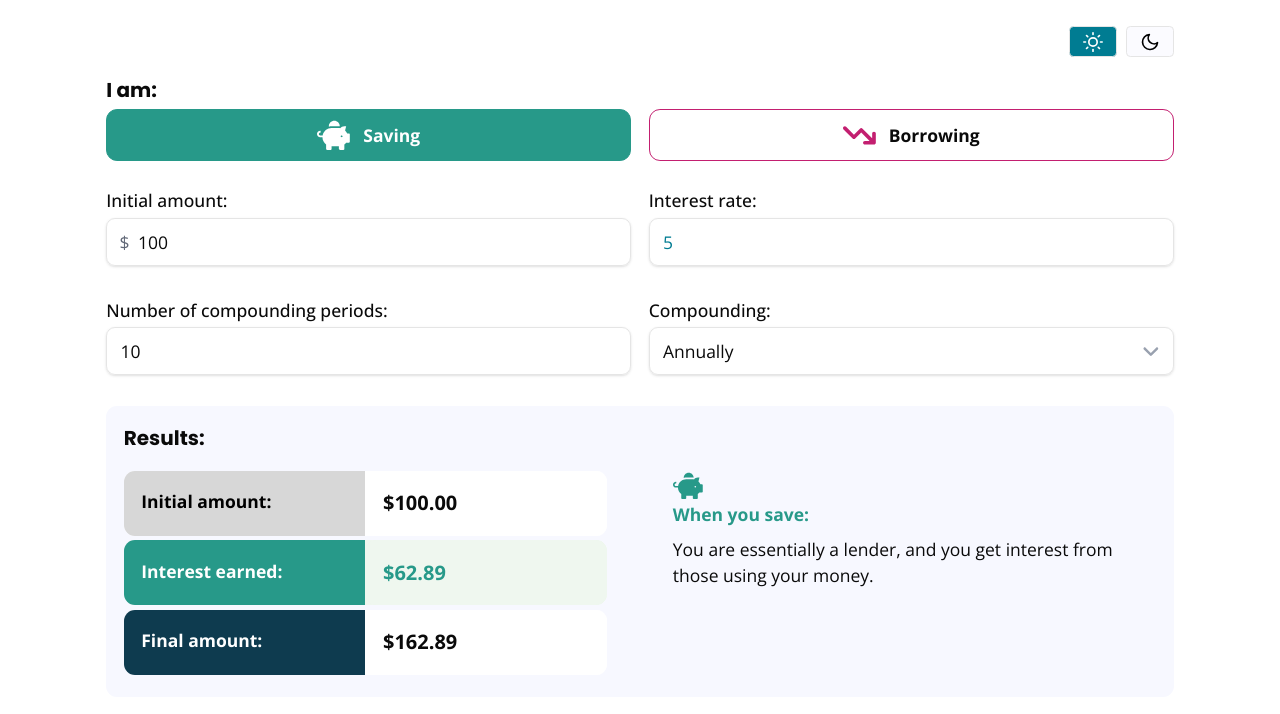
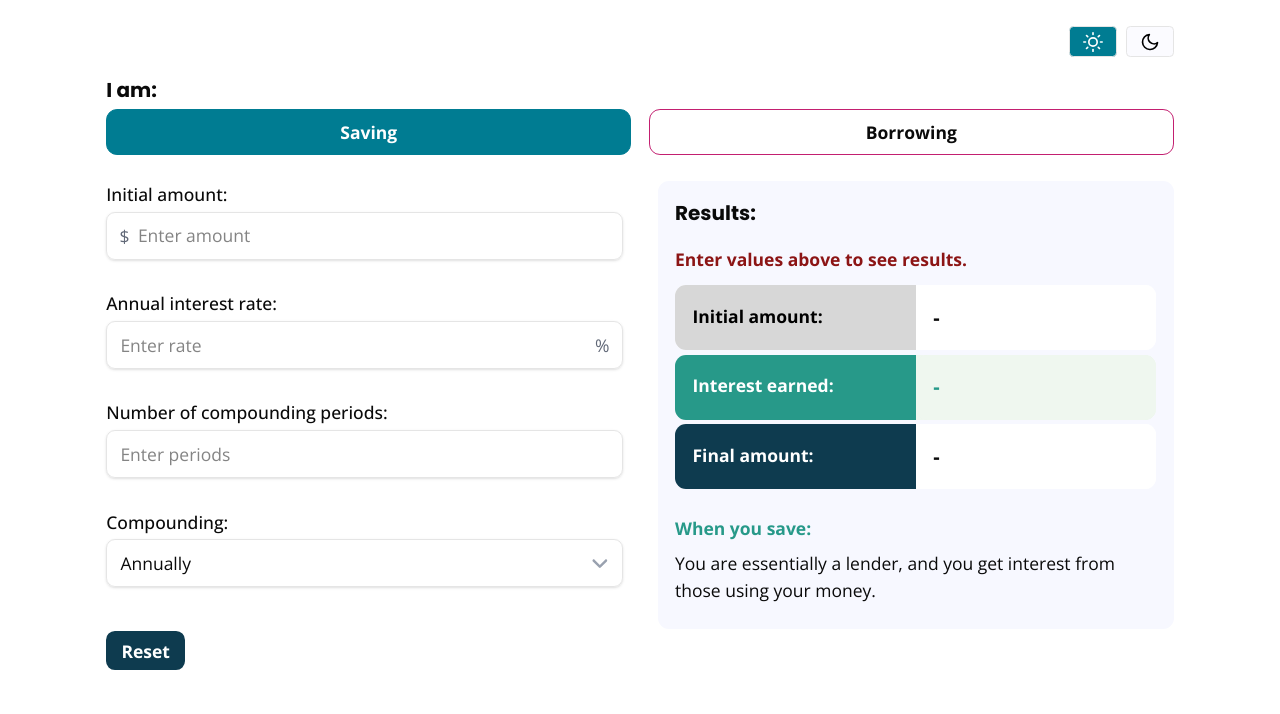
Before and after one commit to SU-SWS/ifdm_learning_apps, a Next.js app: page /interactives/interest-calculator in a window 1280 px wide. Shown: the top 714 px of the page. Built offline with nearby package versions, Linux system fonts and the light colour scheme.

Commit message:
Changes to the math, errors, layout

```diff
--- a/app/interactives/interest-calculator/page.tsx
+++ b/app/interactives/interest-calculator/page.tsx
@@ -1,9 +1,9 @@
 "use client";
 
 import React, { useState, useEffect, useMemo } from "react";
-import { FaPiggyBank } from "react-icons/fa";
-import { FaArrowTrendDown, FaAngleDown } from "react-icons/fa6";
+import { FaAngleDown } from "react-icons/fa6";
 import ThemeToggle from "@/app/lib/theme-toggle";
+import { Button } from "@/app/ui/components/button"
 
 type CompoundingFrequency =
   | "daily"
@@ -44,6 +44,16 @@ const freqAdjective: Record<CompoundingFrequency, string> = {
   annually: "annual",
 };
 
+// Maximum span the periods field allows, expressed in years.
+const MAX_YEARS = 300;
+
+// Any result at or beyond this magnitude is treated as too large to display.
+const DISPLAY_CEILING = 1e15;
+
+// Catches Infinity, -Infinity, NaN, or anything past the display ceiling.
+const isTooLarge = (value: number) =>
+  !Number.isFinite(value) || Math.abs(value) > DISPLAY_CEILING;
+
 function buildPeriodsRangeError(
   freq: CompoundingFrequency,
   max: number,
@@ -53,8 +63,25 @@ function buildPeriodsRangeError(
   if (freq === "annually") {
     return `Enter a number of years between 0 and ${maxFormatted}.`;
   }
-  return `Enter a number of ${periodLabel} between 0 and ${maxFormatted}. (${maxFormatted} ${periodLabel} = 100 years with ${freqAdjective[freq]} compounding).`;
+  return `Enter a number of ${periodLabel} between 0 and ${maxFormatted}. (${maxFormatted} ${periodLabel} = ${MAX_YEARS} years with ${freqAdjective[freq]} compounding).`;
 }
+
+// Adds thousands separators while preserving a leading minus sign and a decimal
+// point the user is still typing (e.g. "-" stays "-", "1000." stays "1,000.",
+// ".5" stays ".5", "-1000" stays "-1,000").
+const formatWithCommas = (raw: string): string => {
+  if (raw === "" || raw === "-") return raw;
+  const negative = raw.startsWith("-");
+  const unsigned = negative ? raw.slice(1) : raw;
+  const sign = negative ? "-" : "";
+  const [intPart, decPart] = unsigned.split(".");
+  const intFormatted =
+    intPart === "" ? "" : parseInt(intPart, 10).toLocaleString("en-US");
+  if (unsigned.includes(".")) {
+    return `${sign}${intFormatted}.${decPart ?? ""}`;
+  }
+  return `${sign}${intFormatted}`;
+};
 
 const formatCurrency = (value: number) =>
   new Intl.NumberFormat("en-US", {
@@ -68,21 +95,25 @@ const AMOUNT_MAX = 100_000_000;
 const AMOUNT_MIN = 1;
 const RATE_MAX = 1000;
 
+// Whole dollars (8) + decimal point + 2 cents = 12 characters of headroom.
+// The optional minus sign is not counted against this budget.
+const AMOUNT_MAX_CHARS = 12;
+
 export default function InterestRateVisual() {
   const [mode, setMode] = useState<"saving" | "borrowing">("saving");
 
   // Amount
-  const [amountRaw, setAmountRaw] = useState("100");
-  const [amountDisplay, setAmountDisplay] = useState("100");
+  const [amountRaw, setAmountRaw] = useState("");
+  const [amountDisplay, setAmountDisplay] = useState("");
   const [amountError, setAmountError] = useState("");
 
   // Rate
-  const [rateRaw, setRateRaw] = useState("5");
+  const [rateRaw, setRateRaw] = useState("");
   const [rateError, setRateError] = useState("");
   const [rateWarning, setRateWarning] = useState("");
 
   // Periods
-  const [periodsRaw, setPeriodsRaw] = useState("10");
+  const [periodsRaw, setPeriodsRaw] = useState("");
   const [periodsError, setPeriodsError] = useState("");
   const [periodsWarning, setPeriodsWarning] = useState("");
   const [periodsInfo, setPeriodsInfo] = useState("");
@@ -93,9 +124,9 @@ export default function InterestRateVisual() {
 
   // Debounced values for calculation
   const [debounced, setDebounced] = useState({
-    amount: "100",
-    rate: "5",
-    periods: "10",
+    amount: "",
+    rate: "",
+    periods: "",
     compounding: "annually" as CompoundingFrequency,
   });
 
@@ -113,16 +144,14 @@ export default function InterestRateVisual() {
     return () => clearTimeout(t);
   }, [amountRaw, rateRaw, periodsRaw, compounding]);
 
-  const maxPeriods = frequencyMap[compounding].periods * 100;
+  const maxPeriods = frequencyMap[compounding].periods * MAX_YEARS;
 
   // Derived error state
-  const hasError =
-    amountRaw === "" ||
-    rateRaw === "" ||
-    periodsRaw === "" ||
-    !!amountError ||
-    !!rateError ||
-    !!periodsError;
+  const anyFieldEmpty =
+    amountRaw === "" || rateRaw === "" || periodsRaw === "";
+  const hasValidationError =
+    !!amountError || !!rateError || !!periodsError;
+  const hasError = anyFieldEmpty || hasValidationError;
 
   // Calculations
   const { interestAmount, totalAmount } = useMemo(() => {
@@ -146,38 +175,68 @@ export default function InterestRateVisual() {
     };
   }, [debounced, hasError, mode]);
 
+  // A finite, valid calculation whose magnitude is beyond what we can render.
+  const resultTooLarge =
+    !hasError && (isTooLarge(interestAmount) || isTooLarge(totalAmount));
+
+  // Reset everything back to the empty default state.
+  const handleReset = () => {
+    setMode("saving");
+    setAmountRaw("");
+    setAmountDisplay("");
+    setAmountError("");
+    setRateRaw("");
+    setRateError("");
+    setRateWarning("");
+    setPeriodsRaw("");
+    setPeriodsError("");
+    setPeriodsWarning("");
+    setPeriodsInfo("");
+    setCompounding("annually");
+    setDebounced({
+      amount: "",
+      rate: "",
+      periods: "",
+      compounding: "annually",
+    });
+  };
+
   // Amount handlers
   const handleAmountChange = (e: React.ChangeEvent<HTMLInputElement>) => {
     const stripped = e.target.value.replace(/,/g, "");
-    if (stripped !== "" && !/^\d*$/.test(stripped)) return;
+    // Allow empty, an optional leading minus, digits, an optional single decimal
+    // point, and up to 2 decimals. The minus is kept so an invalid negative
+    // entry stays visible and can be flagged rather than silently cleared.
+    if (stripped !== "" && !/^-?\d*\.?\d{0,2}$/.test(stripped)) return;
+    // Count value digits only; the sign does not eat into the character budget.
+    if (stripped.replace("-", "").length > AMOUNT_MAX_CHARS) return;
     setAmountRaw(stripped);
-    const num = parseInt(stripped, 10);
+    setAmountDisplay(formatWithCommas(stripped));
+    const num = parseFloat(stripped);
     if (!isNaN(num)) {
-      setAmountDisplay(num.toLocaleString("en-US"));
       if (num < AMOUNT_MIN || num > AMOUNT_MAX) {
         setAmountError(
-          `Enter a whole dollar amount between $${AMOUNT_MIN} and $${AMOUNT_MAX.toLocaleString("en-US")}.`,
+          `Enter an amount between $${AMOUNT_MIN} and $${AMOUNT_MAX.toLocaleString("en-US")}.`,
         );
       } else {
         setAmountError("");
       }
     } else {
-      setAmountDisplay(stripped);
       setAmountError("");
     }
   };
 
   const handleAmountBlur = () => {
-    const num = parseInt(amountRaw, 10);
+    const num = parseFloat(amountRaw);
     if (amountRaw === "" || isNaN(num)) {
       setAmountRaw("");
       setAmountDisplay("");
       setTimeout(() => setAmountError("Please enter an initial amount."), 150);
     } else {
-      setAmountDisplay(num.toLocaleString("en-US"));
+      setAmountDisplay(num.toLocaleString("en-US", { maximumFractionDigits: 2 }));
       if (num < AMOUNT_MIN || num > AMOUNT_MAX) {
         setAmountError(
-          `Enter a whole dollar amount between $${AMOUNT_MIN} and $${AMOUNT_MAX.toLocaleString("en-US")}.`,
+          `Enter an amount between $${AMOUNT_MIN} and $${AMOUNT_MAX.toLocaleString("en-US")}.`,
         );
       } else {
         setAmountError("");
@@ -203,7 +262,7 @@ export default function InterestRateVisual() {
       setRateError("");
       setRateWarning(
         val === 0
-          ? "At 0%, no interest is earned or charged — final amount equals initial amount."
+          ? "At 0%, no interest is earned or charged. Final amount equals initial amount."
           : "",
       );
     }
@@ -238,7 +297,7 @@ export default function InterestRateVisual() {
       setPeriodsError("");
       setPeriodsWarning(
         val === 0
-          ? "0 periods means no time passes — final amount will equal the initial amount."
+          ? "0 periods means no time passes. Final amount will equal the initial amount."
           : "",
       );
       setPeriodsInfo(
@@ -266,7 +325,7 @@ export default function InterestRateVisual() {
     const freq = e.target.value as CompoundingFrequency;
     setCompounding(freq);
     if (periodsRaw !== "") {
-      const newMax = frequencyMap[freq].periods * 100;
+      const newMax = frequencyMap[freq].periods * MAX_YEARS;
       const val = parseFloat(periodsRaw);
       if (val > newMax) {
         setPeriodsError(buildPeriodsRangeError(freq, newMax));
@@ -282,21 +341,16 @@ export default function InterestRateVisual() {
       <h1 className="sr-only">Interest Calculator</h1>
 
       <div className="mb-8">
-        {/* Mode toggle */}
+        {/* Mode toggle (spans the full width above the two columns) */}
         <div className="flex flex-col mb-6">
           <h2 className="font-poppins text-lg-title text-[var(--foreground)] font-bold mb-1">I am:</h2>
           <div className="flex-1 flex gap-4">
             <button
-              className={`group min-w-[150px] flex-1 py-2 px-3 text-md font-bold rounded-lg border-1 border-palo-verde hover:bg-[var(--button-green)] ${mode === "saving" ? "bg-palo-verde" : ""}`}
+              className={`group min-w-[150px] flex-1 py-2 px-3 text-md font-bold rounded-lg border-1 border-lagunita hover:bg-lagunita ${mode === "saving" ? "bg-lagunita" : ""}`}
               onClick={() => setMode("saving")}
               aria-pressed={mode === "saving"}
             >
               <div className="flex-1 flex gap-3 align-center justify-center">
-                <div
-                  className={`text-3xl self-center ${mode === "saving" ? "text-white" : "text-palo-verde group-hover:text-white"}`}
-                >
-                  <FaPiggyBank />
-                </div>
                 <div
                   className={`self-center ${mode === "saving" ? "text-white" : "text-[var(--foreground)] group-hover:text-white"}`}
                 >
@@ -311,11 +365,6 @@ export default function InterestRateVisual() {
             >
               <div className="flex-1 flex gap-3 align-center justify-center">
                 <div
-                  className={`text-3xl self-center ${mode === "borrowing" ? "text-white" : "text-berry group-hover:text-white"}`}
-                >
-                  <FaArrowTrendDown />
-                </div>
-                <div
                   className={`self-center ${mode === "borrowing" ? "text-white" : "text-[var(--foreground)] group-hover:text-white"}`}
                 >
                   Borrowing
@@ -325,8 +374,12 @@ export default function InterestRateVisual() {
           </div>
         </div>
 
-        {/* Row 1: Amount + Rate */}
-        <div className="flex flex-wrap gap-4 mb-6 flex-col md:flex-row">
+        {/* Two-column layout: inputs on the left, results card on the right */}
+        <div className="grid gap-6 lg:grid-cols-2 lg:gap-8 items-start">
+          {/* LEFT: inputs */}
+          <div>
+            {/* Amount + Rate */}
+            <div className="flex flex-col gap-6 mb-6">
               {/* Initial Amount */}
               <div className="flex-1 min-w-[150px] space-y-1">
                 <label
@@ -345,7 +398,7 @@ export default function InterestRateVisual() {
                   <input
                     id="initial-amount"
                     type="text"
-                inputMode="numeric"
+                    inputMode="decimal"
                     placeholder="Enter amount"
                     value={amountDisplay}
                     onChange={handleAmountChange}
@@ -371,7 +424,7 @@ export default function InterestRateVisual() {
                   htmlFor="interest-rate"
                   className="block text-md font-medium text-[var(--foreground)]"
                 >
-              Interest rate:
+                  Annual interest rate:
                 </label>
                 <div className="relative">
                   <input
@@ -388,8 +441,6 @@ export default function InterestRateVisual() {
                     aria-invalid={!!rateError}
                     aria-describedby="rate-msg"
                     className={`block w-full rounded-md shadow-sm py-2 px-3 border pr-10 [appearance:textfield] [&::-webkit-outer-spin-button]:appearance-none [&::-webkit-inner-spin-button]:appearance-none ${
-                  mode === "borrowing" ? "text-berry" : "text-lagunita"
-                } ${
                       rateError
                         ? "border-2 border-[var(--color-inline-error)]"
                         : rateWarning
@@ -397,6 +448,12 @@ export default function InterestRateVisual() {
                           : ""
                     }`}
                   />
+                  <span
+                    aria-hidden="true"
+                    className="absolute right-3 top-1/2 -translate-y-1/2 text-[var(--color-symbols)] pointer-events-none"
+                  >
+                    %
+                  </span>
                 </div>
                 <p
                   id="rate-msg"
@@ -414,8 +471,8 @@ export default function InterestRateVisual() {
               </div>
             </div>
 
-        {/* Row 2: Periods + Compounding */}
-        <div className="flex flex-wrap gap-4 mb-6 flex-col md:flex-row">
+            {/* Periods + Compounding */}
+            <div className="flex flex-col gap-6 mb-6">
               {/* Periods */}
               <div className="flex-1 min-w-[150px] space-y-1">
                 <label
@@ -492,20 +549,32 @@ export default function InterestRateVisual() {
               </div>
             </div>
 
-        {/* Results */}
-        <div className="mt-6 p-4 rounded-lg bg-[var(--card-background)]">
+            {/* Reset */}
+            <div className="flex justify-start">
+              <Button
+                type="button"
+                variant="lagunita"
+                size="sm"
+                className="mt-4"
+                onClick={handleReset}
+              >
+                Reset
+              </Button>
+            </div>
+          </div>
+
+          {/* RIGHT: results */}
+          <div className="p-4 rounded-lg bg-[var(--card-background)]">
             <h2 className="font-poppins text-lg-title text-[var(--foreground)] font-bold pb-4">
               Results:
             </h2>
-          <div
-            aria-live="polite"
-            aria-atomic="true"
-            className="lg:grid lg:grid-cols-2 lg:gap-15"
-          >
+            <div aria-live="polite" aria-atomic="true">
               <div className="innerwrapper">
                 {hasError && (
-                <p className="text-sm text-[var(--foreground)] mb-3">
-                  Fix the highlighted field to see results.
+                  <p className="text font-bold text-[var(--color-inline-error)] mb-3">
+                    {hasValidationError
+                      ? "Fix the highlighted field to see results."
+                      : "Enter values above to see results."}
                   </p>
                 )}
 
@@ -531,7 +600,11 @@ export default function InterestRateVisual() {
                   <div
                     className={`w-full sm:w-[50%] text-lg-title p-4 self-center rounded-lg sm:rounded-r-lg font-bold overflow-hidden text-ellipsis ${mode === "saving" ? "bg-palo-verde-light text-palo-verde" : "bg-berry-light text-berry"}`}
                   >
-                  {hasError ? "-" : formatCurrency(Math.abs(interestAmount))}
+                    {hasError
+                      ? "-"
+                      : resultTooLarge
+                        ? "Too large to display"
+                        : formatCurrency(Math.abs(interestAmount))}
                   </div>
                 </div>
 
@@ -541,21 +614,31 @@ export default function InterestRateVisual() {
                     Final amount:
                   </div>
                   <div className="w-full sm:w-[50%] text-lg-title p-4 self-center rounded-lg sm:rounded-r-lg font-bold text-[var(--foreground)] bg-[var(--results-blue-background)] overflow-hidden text-ellipsis">
-                  {hasError ? "-" : formatCurrency(totalAmount)}
-                </div>
+                    {hasError
+                      ? "-"
+                      : resultTooLarge
+                        ? "Too large to display"
+                        : formatCurrency(totalAmount)}
                   </div>
                 </div>
 
+                {/* Too-large remedial line, shown once under the results */}
+                {resultTooLarge && (
+                  <p className="text-sm font-semibold mt-2 text-[var(--color-inline-error)]">
+                    Try a lower rate or fewer periods.
+                  </p>
+                )}
+              </div>
+
               {/* Explanation */}
-            <div className="mt-6 py-4 align-self-top lg:mt-0 lg:py-0">
+              <div className="mt-6">
                 {mode === "saving" ? (
                   <h2 className="text-md font-bold text-palo-verde mb-2">
-                  <FaPiggyBank className="w-[1.7em] h-[1.7em]" /> When you save:
+                    When you save:
                   </h2>
                 ) : (
                   <h2 className="text-md font-bold text-berry mb-2">
-                  <FaArrowTrendDown className="w-[1.7em] h-[1.7em]" /> When you
-                  borrow:
+                    When you borrow:
                   </h2>
                 )}
                 <p className="text-[var(--foreground)] mb-2 text-md">
@@ -568,5 +651,6 @@ export default function InterestRateVisual() {
           </div>
         </div>
       </div>
+    </div>
   );
 }
```
Lines whose indentation alone changed are shown as unchanged.
